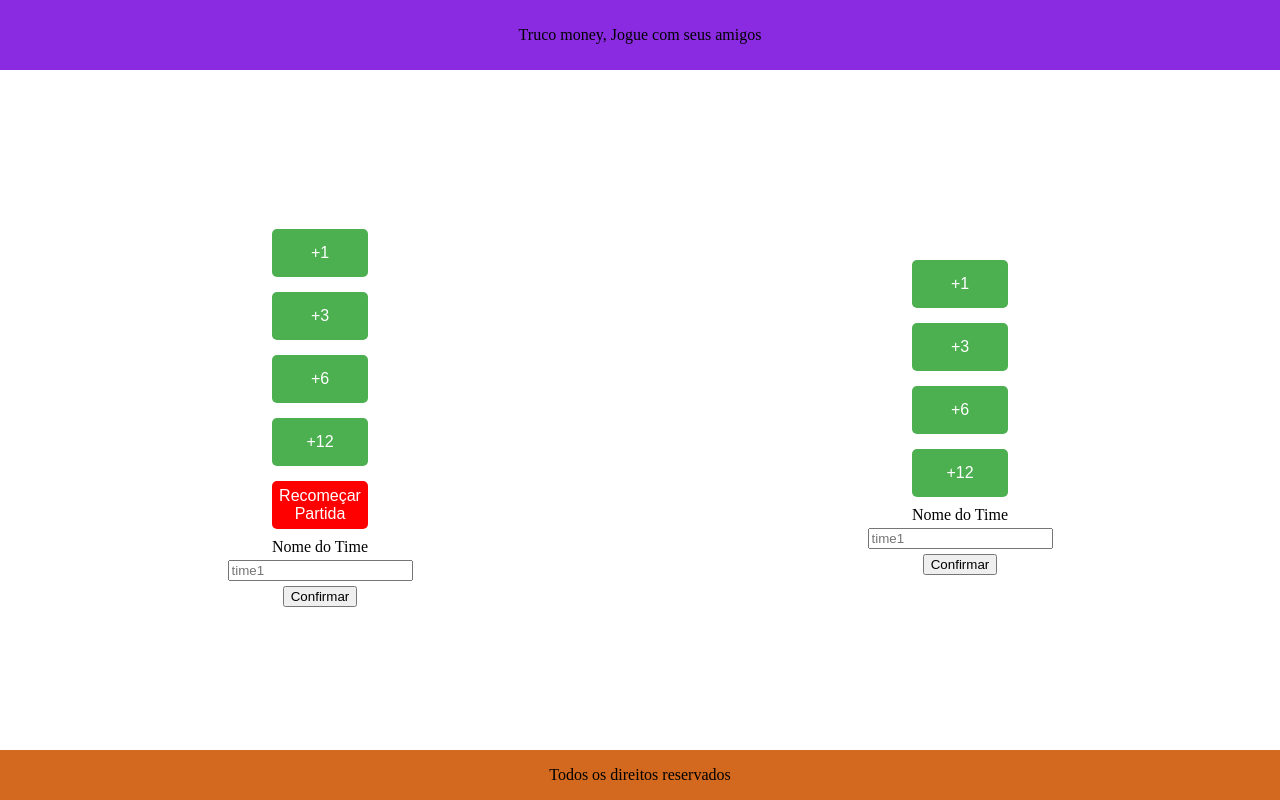
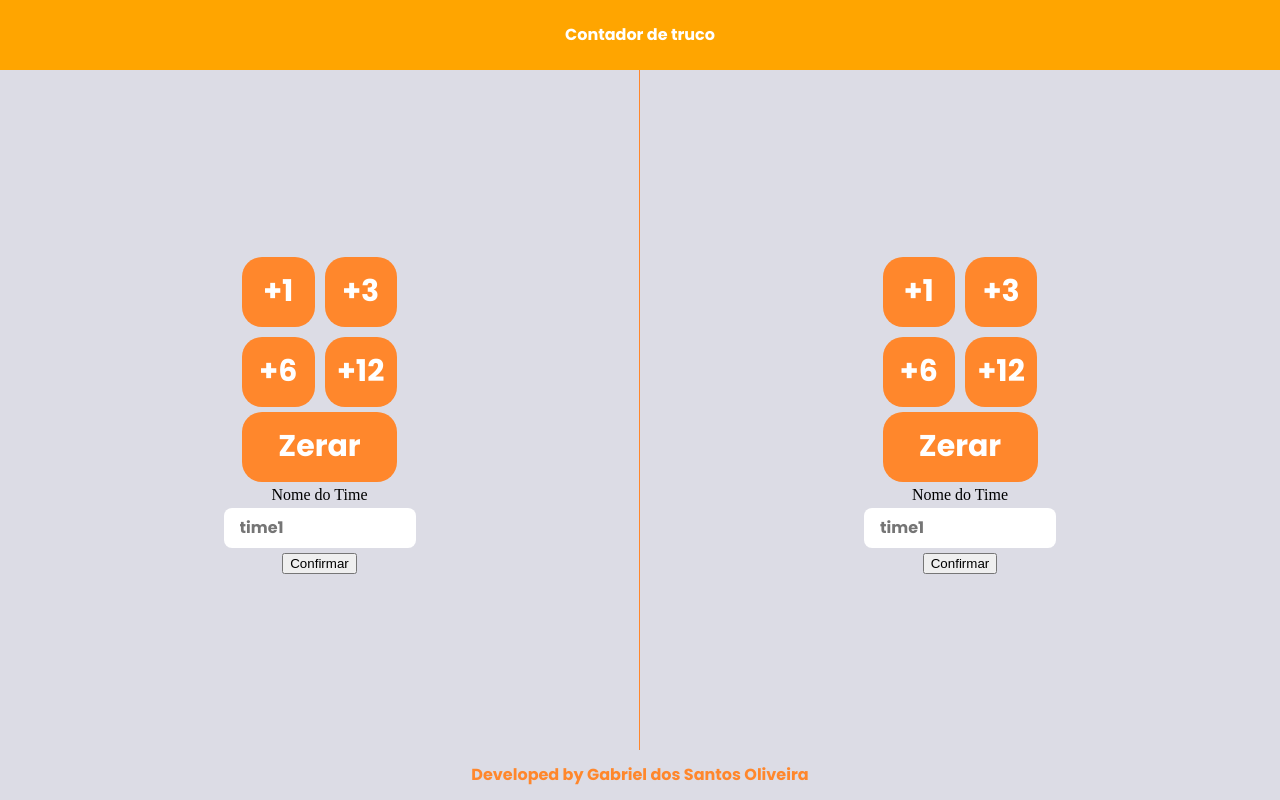
Before and after one commit to GabrieldosSantosOliveira/truco-pwa, a website: page index.html in a window 1280 px wide. Drawn offline with Linux system fonts and the light colour scheme.

Commit message:
feat: improve the ui

```diff
--- a/css/style.css
+++ b/css/style.css
@@ -1,4 +1,5 @@
 .container {
+  background-color: #DCDCE5;
   display: grid;
   grid-template-columns: 1fr 1fr;
   grid-template-rows: 70px calc(100vh - 120px) 50px;
@@ -6,6 +7,33 @@
     "header header"
     "time_1 time_2"
     "footer footer";
+}
+.input{
+  width: 10rem;
+  height: 2.5rem;
+  border-radius: .5rem;
+  outline: none;
+  border: none;
+  padding: 0 1rem ;
+  font-family: Poppins;
+font-size: 1rem;
+font-style: normal;
+font-weight: 700;
+}
+.header {
+  grid-area: header;
+  background-color: Orange;
+  display: flex;
+  align-items: center;
+  justify-content: center;
+}
+.heading{
+  color: var(--white, #FFF);
+text-align: center;
+font-family: Poppins;
+font-size: 1rem;
+font-style: normal;
+font-weight: 700;
 }
 @media only screen and (max-width: 600px) {
   .container {
@@ -21,17 +49,17 @@
 
 .footer {
   grid-area: footer;
-  background-color: chocolate;
   display: flex;
   align-items: center;
   justify-content: center;
 }
-.header {
-  grid-area: header;
-  background-color: blueviolet;
-  display: flex;
-  align-items: center;
-  justify-content: center;
+.text_footer{
+color: var(--Orange, #FF872C);
+text-align: center;
+font-family: Poppins;
+font-size: 1rem;
+font-style: normal;
+font-weight: 700;
 }
 .time_1 {
   grid-area: time_1;
@@ -40,6 +68,9 @@
   gap: 5px;
   justify-content: center;
   flex-direction: column;
+  border-right: 1px;
+  border-right-color: #FF872C;
+  border-right-style: solid;
 }
 .time_2 {
   grid-area: time_2;
@@ -49,19 +80,23 @@
   align-items: center;
   justify-content: center;
 }
-.button {
-  background-color: #4caf50;
+.box {
+  width: 4.5208125rem;
+  height: 4.375rem;
+  background-color: var(--Orange, #FF872C);
   border: none;
-  color: white;
-  font-size: 16px;
   cursor: pointer;
   display: flex;
   align-items: center;
   justify-content: center;
-  width: 6rem;
-  height: 3rem;
-  border-radius: 5px;
-  margin: 5px;
+  border-radius: 1.25rem;
+}
+.box_text{
+color: var(--white, #FFF);
+text-align: center;
+font-family: Poppins;
+font-size: 1.875rem;
+font-weight: 700;
 }
 .reset {
   background-color: red;
@@ -77,3 +112,40 @@
   border-radius: 5px;
   margin: 5px;
 }
+.pontos{
+  color: var(--Orange, #FF872C);
+text-align: center;
+font-family: Poppins;
+font-size: 4.375rem;
+font-style: normal;
+font-weight: 700;
+}
+.time{
+  color: var(--Orange, #FF872C);
+text-align: center;
+font-family: Poppins;
+font-size: 1rem;
+font-style: normal;
+font-weight: 700;
+}
+.container_box{
+  width: 30%;
+  display: flex;
+  flex-wrap: wrap;
+  gap: 10px;
+  justify-content: center;
+  align-items: center;
+}
+.button_reset{
+  width:9.6875rem;
+height: 4.375rem;
+border-radius: 1.25rem;
+background: var(--Orange, #FF872C);
+border: none;
+color: var(--white, #FFF);
+text-align: center;
+font-family: Poppins;
+font-size: 1.875rem;
+font-style: normal;
+font-weight: 700;
+}
--- a/index.html
+++ b/index.html
@@ -2,6 +2,9 @@
 <html lang="pt-BR">
   <head>
     <meta charset="UTF-8" />
+    <link rel="preconnect" href="https://fonts.googleapis.com">
+<link rel="preconnect" href="https://fonts.gstatic.com" crossorigin>
+<link href="https://fonts.googleapis.com/css2?family=Poppins:wght@700&display=swap" rel="stylesheet">
     <meta name="theme-color" content="white" />
     <link rel="apple-touch-icon" href="images/pwa-icon-256.png" />
     <meta name="viewport" content="width=device-width, initial-scale=1.0" />
@@ -13,43 +16,86 @@
   </head>
   <body>
     <div class="container">
-      <header class="header">Truco money, Jogue com seus amigos</header>
+      <header class="header">
+        <h1 class="heading">
+        Contador de truco
+        </h1>
+      </header>
       <div class="time_1">
-        <div id="time_one"></div>
-        <div id="pontos_one"></div>
+        <div id="pontos_one" class="pontos"></div>
+        <div id="time_one" class="time"></div>
+      <div class="container_box">
+        <button class="box" onclick="Vencedor('time_one',addOne)">
+        <span class="box_text">
+          +1
+        </span>
+        </button>
+        <button class="box" onclick="Vencedor('time_one',addThree)">
+          <span class="box_text">
 
-        <button class="button" onclick="Vencedor('time_one',addOne)">+1</button>
-        <button class="button" onclick="Vencedor('time_one',addThree)">
           +3
+</span>
         </button>
-        <button class="button" onclick="Vencedor('time_one',addSix)">+6</button>
-        <button class="button" onclick="Vencedor('time_one',addTwelve)">
+        <button class="box" onclick="Vencedor('time_one',addSix)">
+          <span class="box_text">
+            +6
+          </span>
+          </button>
+        <button class="box" onclick="Vencedor('time_one',addTwelve)">
+          <span class="box_text">
+
           +12
+</span>
         </button>
-        <button type="reset" class="reset" onclick="reset()">
-          Recomeçar Partida
+        </div>
+        <button type="reset" class="button_reset" onclick="reset()">
+          Zerar
         </button>
         <label for="name_one">Nome do Time</label>
-        <input id="name_one" placeholder="time1" type="text" />
+        <input id="name_one" placeholder="time1" type="text" class="input" />
         <button onclick="addName('time_one')">Confirmar</button>
       </div>
       <div class="time_2">
-        <div id="time_two"></div>
-        <div id="pontos_two"></div>
+        <div id="pontos_two" class="pontos"></div>
+        <div id="time_two" class="time"></div>
+        <div class="container_box">
 
-        <button class="button" onclick="Vencedor('time_two',addOne)">+1</button>
-        <button class="button" onclick="Vencedor('time_two',addThree)">
+        <button class="box" onclick="Vencedor('time_two',addOne)">
+          <span class="box_text">
+            +1
+          </span>
+          </button>
+        <button class="box" onclick="Vencedor('time_two',addThree)">
+          <span class="box_text">
+
           +3
+</span>
+
         </button>
-        <button class="button" onclick="Vencedor('time_two',addSix)">+6</button>
-        <button class="button" onclick="Vencedor('time_two',addTwelve)">
+        <button class="box" onclick="Vencedor('time_two',addSix)">
+          <span class="box_text">
+            +6
+          </span>
+        </button>
+        <button class="box" onclick="Vencedor('time_two',addTwelve)">
+          <span class="box_text">
+
           +12
+</span>
+        </button>
+        </div>
+        <button type="reset" class="button_reset" onclick="reset()">
+          Zerar
         </button>
         <label for="name_two">Nome do Time</label>
-        <input id="name_two" placeholder="time1" type="text" />
+        <input id="name_two" placeholder="time1" type="text" class="input" />
         <button onclick="addName('time_two')">Confirmar</button>
       </div>
-      <footer class="footer">Todos os direitos reservados</footer>
+      <footer class="footer">
+        <span class="text_footer">
+          Developed by Gabriel dos Santos Oliveira
+      </span>
+      </footer>
     </div>
     <script src="./js/main.js"></script>
   </body>
--- a/js/main.js
+++ b/js/main.js
@@ -1,9 +1,9 @@
-window.onload = () => {
-  "use strict";
-  if ("serviceWorker" in navigator) {
-    navigator.serviceWorker.register("./sw.js");
-  }
-};
+// window.onload = () => {
+//   "use strict";
+//   if ("serviceWorker" in navigator) {
+//     navigator.serviceWorker.register("./sw.js");
+//   }
+// };
 let time_one = 0;
 let time_two = 0;
 let pontosOne = 0;
@@ -11,8 +11,11 @@ let pontosTwo = 0;
 let nomeTimeOne = "";
 let nomeTimeTwo = "";
 const view = () => {
-  document.getElementById("time_one").innerHTML = "Time:" + nomeTimeOne + "Pontuação:" + time_one;
-  document.getElementById("time_two").innerHTML = "Time:" + nomeTimeTwo + "Pontuação:" + time_two;
+  document.getElementById("time_one").innerHTML = nomeTimeOne ;
+  document.getElementById("pontos_one").innerHTML = time_one;
+  document.getElementById("time_two").innerHTML =  nomeTimeTwo ;
+  document.getElementById("pontos_two").innerHTML = time_two;
+
 }
 const addName = (time) => {
   if (time === "time_one") {
@@ -63,7 +66,7 @@ const Vencedor = (time, func) => {
   if (time === "time_one") {
     if (time_one >= 12) {
       pontosOne++;
-      document.getElementById("pontos_one").innerHTML = "Partidas Vencidas: " + pontosOne;
+      document.getElementById("pontos_one").innerHTML =  pontosOne;
 
       alert("Time 1 Venceu!")
     } else {
@@ -72,7 +75,7 @@ const Vencedor = (time, func) => {
   } else {
     if (time_two >= 12) {
       pontosTwo++;
-      document.getElementById("pontos_two").innerHTML = "Partidas Vencidas: " + pontosTwo;
+      document.getElementById("pontos_two").innerHTML =  pontosTwo;
       alert("Time 2 Venceu!")
     } else {
       func('time_two')
```
Also changed, not shown: 2 other files.
